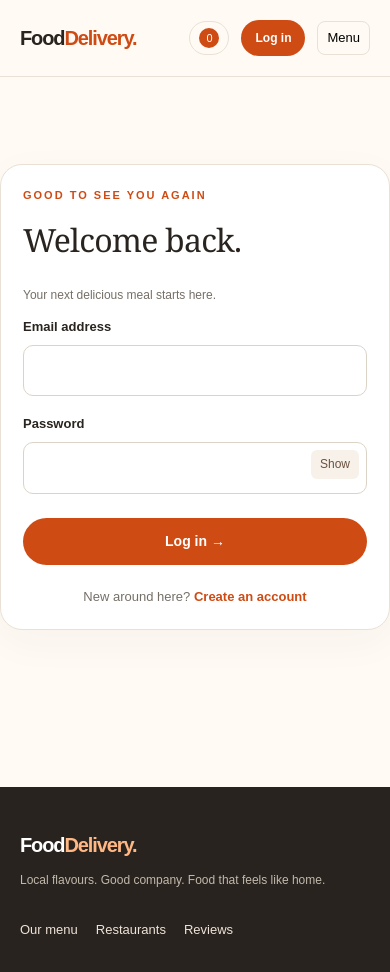
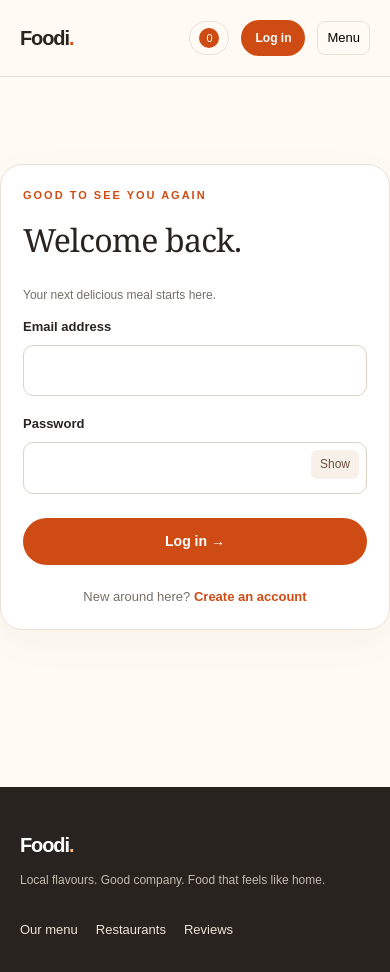
Before and after one commit to it26101126-dev/food-delivery-oop, a plain HTML site: page web/auth.html in a window 390 px wide. Drawn offline with Linux system fonts and the light colour scheme; no server answers.

Commit message:
change web name

```diff
--- a/web/auth.html
+++ b/web/auth.html
@@ -3,7 +3,7 @@
   <head>
     <meta charset="UTF-8" />
     <meta name="viewport" content="width=device-width,initial-scale=1" />
-    <title>Your account | FoodDelivery</title>
+    <title>Your account | Foodi</title>
     <meta name="theme-color" content="#ce4b14" />
     <link rel="icon" href="/images/favicon.svg" />
     <link rel="stylesheet" href="/css/common.css" />
--- a/web/js/common.js
+++ b/web/js/common.js
@@ -238,7 +238,7 @@ function shell() {
     ["/reviews", "Reviews"],
   ];
   document.querySelector("#site-header").innerHTML =
-    `<header class="site-header"><div class="wrap header-inner"><a class="brand" href="/"><b class="brand-mark">f</b>Food<span>Delivery.</span></a><nav class="site-nav" id="site-nav" aria-label="Main navigation">${links.map(([href, label]) => `<a href="${href}" class="${path === href ? "active" : ""}">${label}</a>`).join("")}${user?.role === "MANAGER" ? '<a href="/manage">Manage</a>' : ""}</nav><div class="nav-actions"><a class="cart-link" href="/cart" aria-label="Shopping basket"><span class="cart-word">Basket</span><span class="cart-count">0</span></a><a class="button small" href="${user ? "/dashboard" : "/login"}">${user ? "My account" : "Log in"}</a><button class="nav-toggle" aria-controls="site-nav" aria-expanded="false">Menu</button></div></div></header>`;
+    `<header class="site-header"><div class="wrap header-inner"><a class="brand" href="/"><b class="brand-mark">f</b>Foodi<span>.</span></a><nav class="site-nav" id="site-nav" aria-label="Main navigation">${links.map(([href, label]) => `<a href="${href}" class="${path === href ? "active" : ""}">${label}</a>`).join("")}${user?.role === "MANAGER" ? '<a href="/manage">Manage</a>' : ""}</nav><div class="nav-actions"><a class="cart-link" href="/cart" aria-label="Shopping basket"><span class="cart-word">Basket</span><span class="cart-count">0</span></a><a class="button small" href="${user ? "/dashboard" : "/login"}">${user ? "My account" : "Log in"}</a><button class="nav-toggle" aria-controls="site-nav" aria-expanded="false">Menu</button></div></div></header>`;
   document.querySelector(".nav-toggle").onclick = (event) => {
     const nav = document.querySelector("#site-nav");
     nav.classList.toggle("open");
@@ -248,7 +248,7 @@ function shell() {
     );
   };
   document.querySelector("#site-footer").innerHTML =
-    `<footer class="footer"><div class="wrap footer-inner"><div><a class="brand" href="/">Food<span>Delivery.</span></a><p>Local flavours. Good company. Food that feels like home.</p></div><div class="footer-links"><a href="/foods">Our menu</a><a href="/restaurants">Restaurants</a><a href="/reviews">Reviews</a></div></div></footer>`;
+    `<footer class="footer"><div class="wrap footer-inner"><div><a class="brand" href="/">Foodi<span>.</span></a><p>Local flavours. Good company. Food that feels like home.</p></div><div class="footer-links"><a href="/foods">Our menu</a><a href="/restaurants">Restaurants</a><a href="/reviews">Reviews</a></div></div></footer>`;
   updateCartCount();
 }
 export const ready = refreshSession()
```
Also changed, not shown: web/cart.html (+1 -1 lines), web/dashboard.html (+1 -1 lines), web/index.html (+1 -1 lines), web/manage.html (+1 -1 lines), web/menu.html (+1 -1 lines), web/orders.html (+1 -1 lines), web/profile.html (+1 -1 lines), web/reviews.html (+1 -1 lines).
